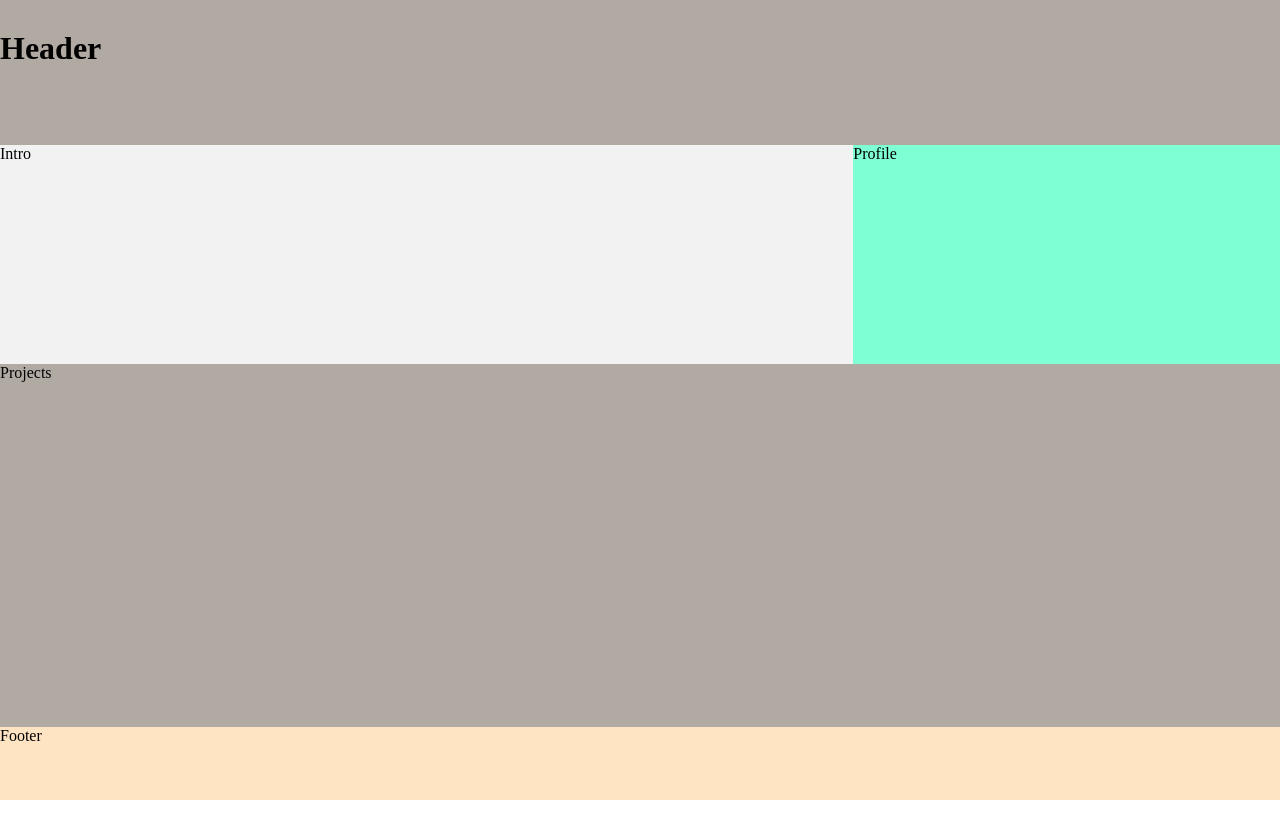
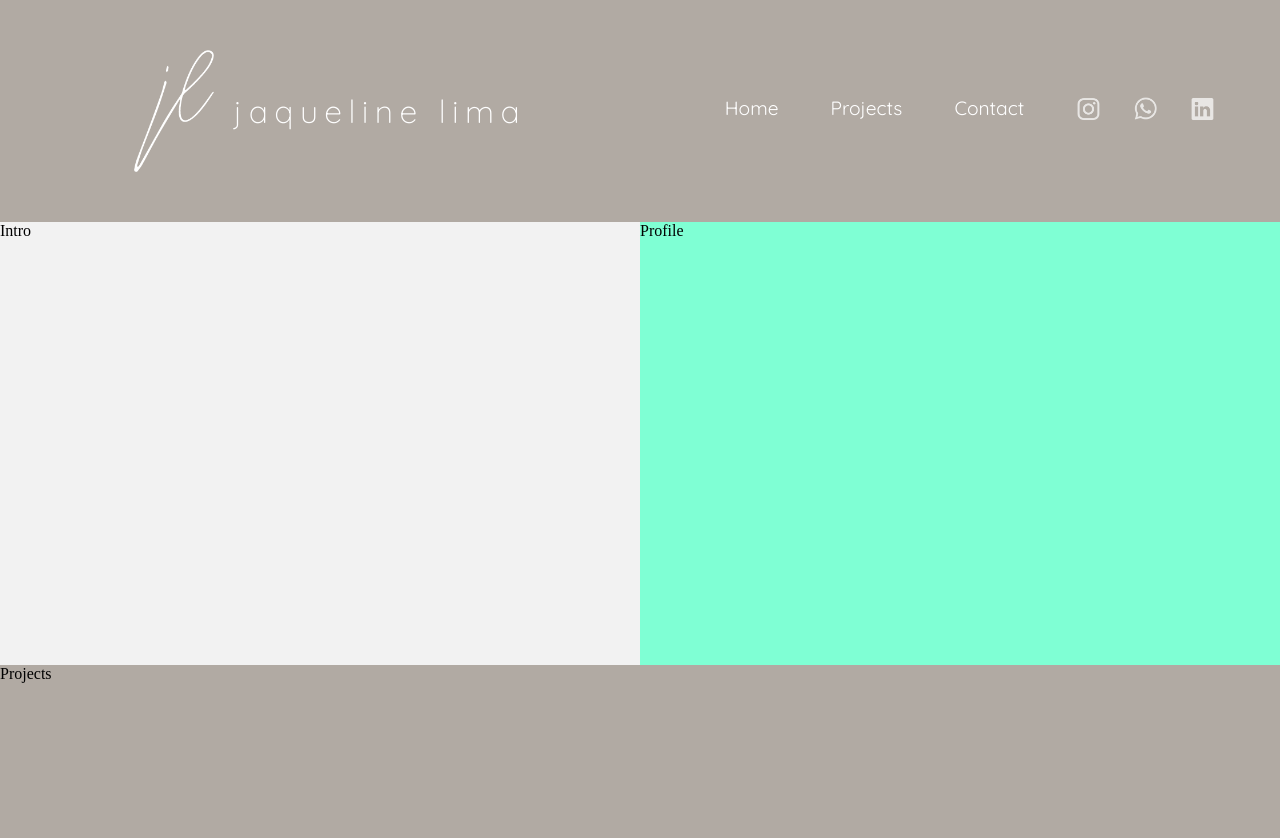
Before and after one commit to dmduffis/jaqueline_portfolio, a plain HTML site: page index.html in a window 1280 px wide. Shown: the top 838 px of the page. Before the commit the page ends 800 px from the top, so only its background shows below. Drawn offline with Linux system fonts and the light colour scheme.

Commit message:
"first navigation bar update"

```diff
--- a/index.html
+++ b/index.html
@@ -20,7 +20,22 @@
     <div class="grid-wrapper">
 
     <header>
-        <h1>Header</h1>
+        <div class="brand">
+            <img class="logo" src="./images/logo_icon_white.png" alt="logo" />
+            <h1>jaqueline lima</h1>
+        </div>
+
+        <nav>
+            <ul>
+                <li><a href="index.html">Home</a></li>
+                <li><a href="projects.html">Projects</a></li>
+                <li><a href="contact.html">Contact</a></li>
+                <li class="social"><a href="#"><img src="./images/instagram_icon.png" alt="Instagram" /></a></li>
+                <li class="social"><a href="#"><img src="./images/whatsapp_icon.png" alt="WhatsApp"></a></li>
+                <li class="social"><a href="#"><img src="./images/linkedin_icon.png" alt="WhatsApp"></a></li>
+
+            </ul>
+        </nav>
     </header>
 
     <div class="intro">
--- a/style.css
+++ b/style.css
@@ -6,11 +6,10 @@
 
 .grid-wrapper {
     display: grid;
-    height: 100vh;
     grid-template-columns: 1fr 1fr 1fr 1fr 1fr 1fr;
-    grid-template-rows: 2fr 3fr 5fr 1fr;
+    grid-template-rows: 1fr 2fr 6fr 1fr;
     grid-template-areas: "header header header header header header"
-    "intro intro intro intro profile profile"
+    "intro intro intro profile profile profile"
     "projects projects projects projects projects projects"
     "footer footer footer footer footer footer";
 }
@@ -19,8 +18,101 @@ header {
     padding-top: 30px;
     padding-bottom: 30px;
     background-color: #b1aaa3;
+    display: grid;
     grid-area: header;
+    grid-template-columns: 1fr 1fr;
 }
+
+.brand {
+    display: flex;
+    justify-items: center;
+    justify-content: center;
+    align-content: center;
+    align-items: center;
+    flex-direction: row;
+    grid-column-start: 1;
+    grid-column-end: 2;
+}
+
+header h1 {
+    size: 2em;
+    color: #fff;
+    font-family: 'Quicksand', sans-serif;
+    font-weight: 300;
+    letter-spacing: 0.2em;
+}
+
+img.logo {
+    width: 80px;
+    padding: 20px;
+}
+
+nav {
+    display: flex;
+    flex-direction: row;
+    flex-wrap: wrap;
+    grid-column-start: 2;
+    grid-column-end: 3;
+    justify-content: center;
+    align-content: center;
+    align-items: center;
+}
+
+nav ul li {
+    display: block;
+    float: left;
+    margin-left: 15px;
+    margin-right: 15px;;
+    font-size: 1.2em;
+    font-family: 'Quicksand', sans-serif;
+
+
+}
+
+nav ul li a:link {
+    text-decoration: none;
+    border: 1px solid #b1aaa3;
+    border-radius: 30px;
+    transition: border 0.4s ease-in-out;
+    color: #fff;
+    padding: 10px;
+}
+
+
+nav ul li a:visited {
+    color: #fff;
+    border: 1px solid #b1aaa3;
+    border-radius: 30px;
+}
+
+nav ul li a:hover {
+    border: 1px solid #fff;
+    border-radius: 30px;
+    }
+
+nav ul li.social a:hover {
+    border: 1px solid #b1aaa3;
+    border-radius: 30px;
+}
+
+nav ul li a:active {
+    color: #fff;
+    }
+
+nav ul li.social a:link img {
+    width: 25px;
+    height: 25px;
+    transition: border 0.2s, opacity 0.2s ease-in-out;
+    padding: none;
+    opacity: 0.7;
+    margin-right: -20px;
+}
+
+nav ul li.social a:hover img {
+    border: none;
+    opacity: 1;
+    }
+
 
 .intro {
     background-color: #f2f2f2;
```
Also changed, not shown: images/instagram_icon.png (added), images/linkedin_icon.png (added), images/whatsapp_icon.png (added).
